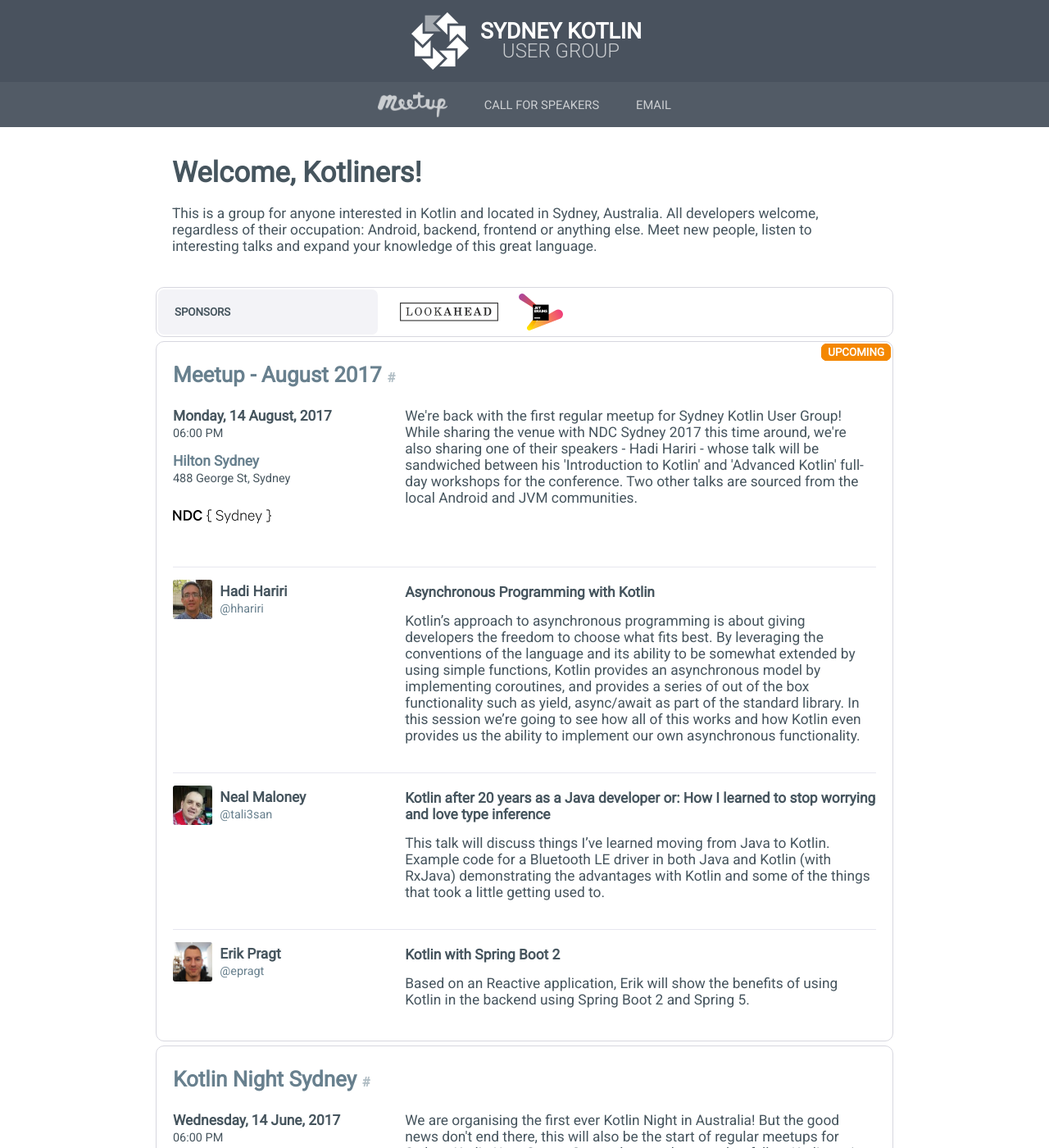
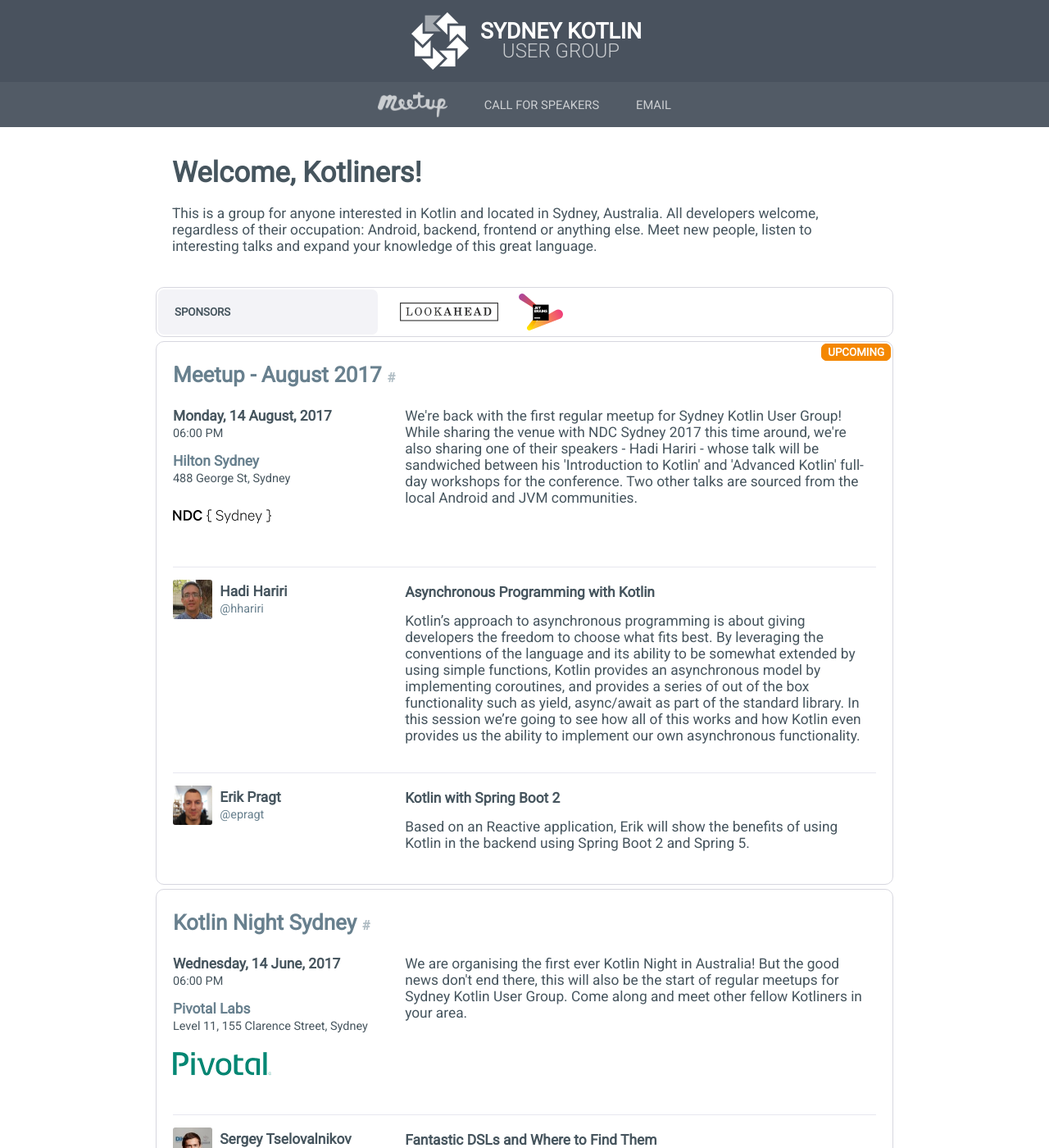
Before and after one commit to garethsime/sydkotlin.github.io, a Jekyll site: the page built from index.html, in a window 1280 px wide and 1400 px high. Shown: the whole window at 82% size. Built offline with Jekyll 4.4.1, drawn with Linux system fonts in a browser that asks for light colours; nearby versions of some CDN libraries.

Commit message:
Update events.yml

```diff
--- a/_data/events.yml
+++ b/_data/events.yml
@@ -173,19 +173,6 @@
       links:
 
     - speaker:
-        name: Neal Maloney
-        twitter: tali3san
-        image: profiles/tali3san.jpg
-
-      title: "Kotlin after 20 years as a Java developer or: How I learned to stop worrying and love type inference"
-      description: >
-        This talk will discuss things I’ve learned moving from Java to Kotlin. Example code for a
-        Bluetooth LE driver in both Java and Kotlin (with RxJava) demonstrating the advantages with Kotlin and
-        some of the things that took a little getting used to.
-
-      links:
-
-    - speaker:
         name: Erik Pragt
         twitter: epragt
         image: profiles/epragt.jpeg
```
